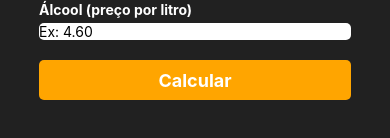
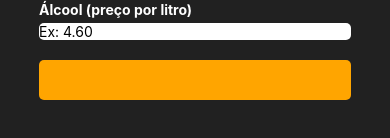
Before and after one commit to BMateusSs/React-Native, a React Native app in the folder calcular-compensacao/: screen / in a window 390 px wide. Shown: the part 528-666 px from the top of the page. Built offline with nearby package versions, Linux system fonts and the light colour scheme.

Commit message:
Tornando o componente Butto universal

```diff
--- a/calcular-compensacao/components/Button.js
+++ b/calcular-compensacao/components/Button.js
@@ -1,18 +1,18 @@
 import { View, TouchableOpacity, Text, StyleSheet } from "react-native";
 
-const Button = ({onPress}) => {
+const ButtonMain = ({onPress, text}) => {
     return(
         <View style={styles.button}>
             <TouchableOpacity
             onPress={onPress}
             >
-                <Text style={styles.text}>Calcular</Text>
+                <Text style={styles.text}>{text}</Text>
             </TouchableOpacity>
         </View>
     )
 }
 
-export default Button;
+export default ButtonMain;
 
 const styles = StyleSheet.create({
     button: {
```
